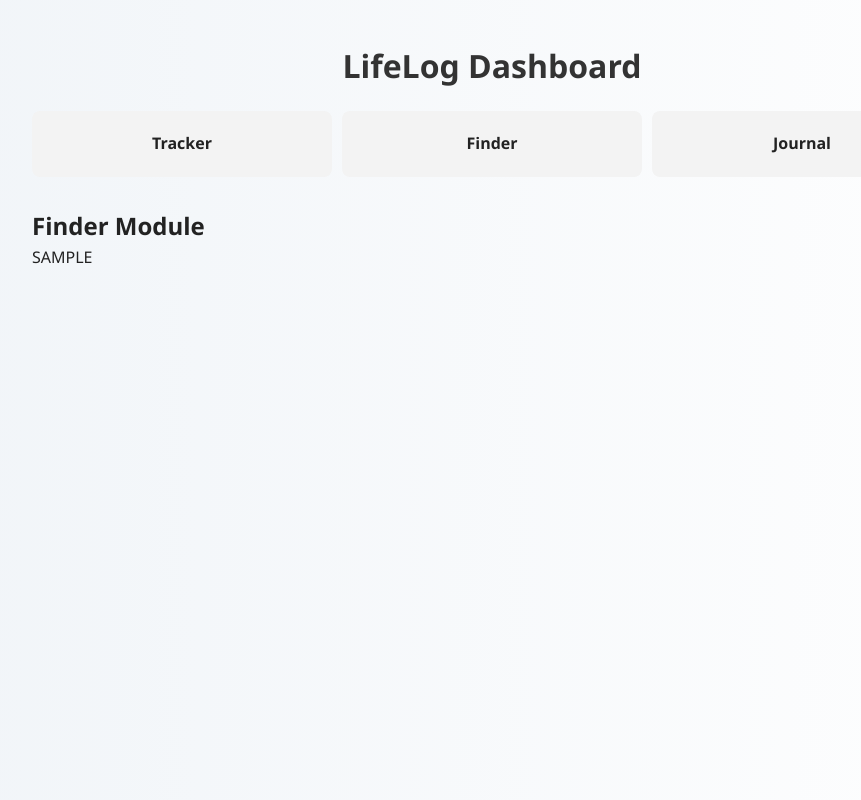
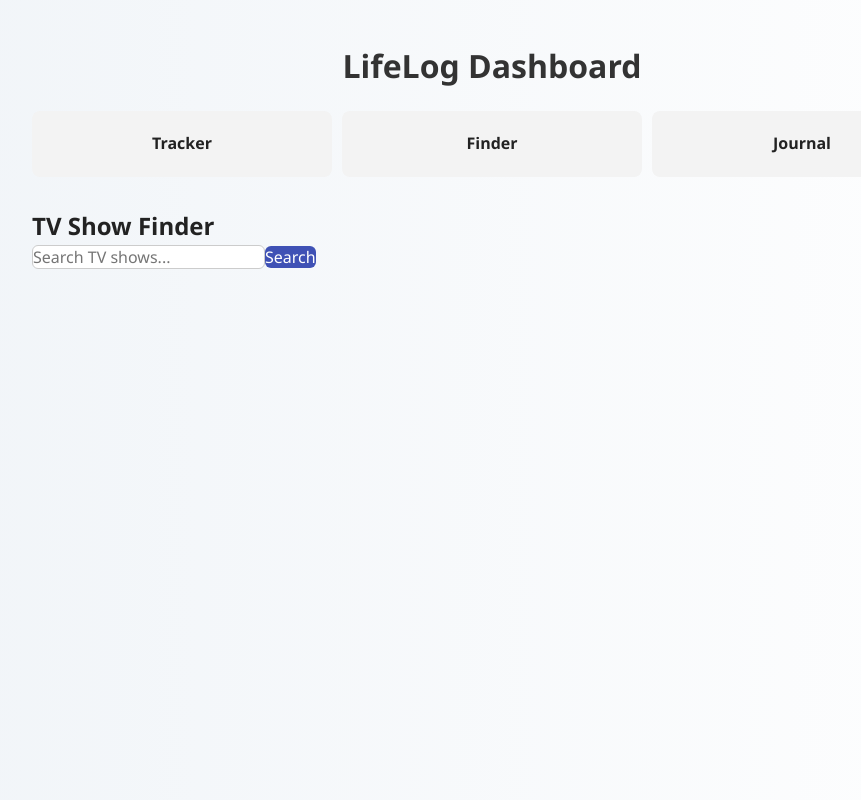
Before and after one commit to jeevapriyagp/lifelog_dashboard, a React (Vite) app: page / in a window 1280 px wide. Both pictures are taken after a click on the element "Finder". Shown: the whole page, without its empty margins (148-1009 px from the left). Built offline with nearby package versions, Linux system fonts and the light colour scheme.

Commit message:
First Commit Finder Module

```diff
--- a/src/components/Finder/Finder.jsx
+++ b/src/components/Finder/Finder.jsx
@@ -1,10 +1,75 @@
-function Finder() {
+import React, { useState } from 'react';
+import './Finder.css';
+
+function Finder()
+{
+  const [query, setQuery] = useState('');
+  const [results, setResults] = useState([]);
+  const [selected, setSelected] = useState(null);
+
+  const search = async () => {
+    if (!query.trim()) return;
+    try
+    {
+      const res = await fetch(`https://api.tvmaze.com/search/shows?q=${query}`);
+      const data = await res.json();
+      setResults(data);
+      setSelected(null);
+    }
+    catch (err)
+    {
+      console.error('Fetch failed:', err);
+    }
+  };
+
   return (
-    <div>
-      <h2>Finder Module</h2>
-      <p>SAMPLE</p>
+    <div className="finder">
+      <h2>TV Show Finder</h2>
+      <input
+        value={query}
+        onChange={(e) => setQuery(e.target.value)}
+        placeholder="Search TV shows..."
+      />
+      <button onClick={search}>Search</button>
+
+      <div className="results">
+        {results.map((r, i) => (
+          <div
+            key={i}
+            className="card"
+            onClick={() => {
+              console.log('Clicked:', r.show.name);
+              setSelected(r.show);
+            }}
+            style={{ cursor: 'pointer' }}
+          >
+            <h3>{r.show.name}</h3>
+            {r.show.image && (
+              <img src={r.show.image.medium} alt={r.show.name} />
+            )}
+          </div>
+        ))}
+      </div>
+
+      {selected && (
+  <div className="details">
+    <h2>{selected.name}</h2>
+
+    {selected.summary && (
+      <p dangerouslySetInnerHTML={{ __html: selected.summary }} />
+    )}
+
+    <p><strong>Language:</strong> {selected.language || 'N/A'}</p>
+    <p><strong>Genres:</strong> {selected.genres?.join(', ') || 'N/A'}</p>
+    <p><strong>Premiered:</strong> {selected.premiered || 'N/A'}</p>
+    <p><strong>Status:</strong> {selected.status || 'N/A'}</p>
+
+    <button onClick={() => setSelected(null)}>Close</button>
+  </div>
+)}
+
     </div>
-  )
+  );
 }
 
-export default Finder
+export default Finder;
```
